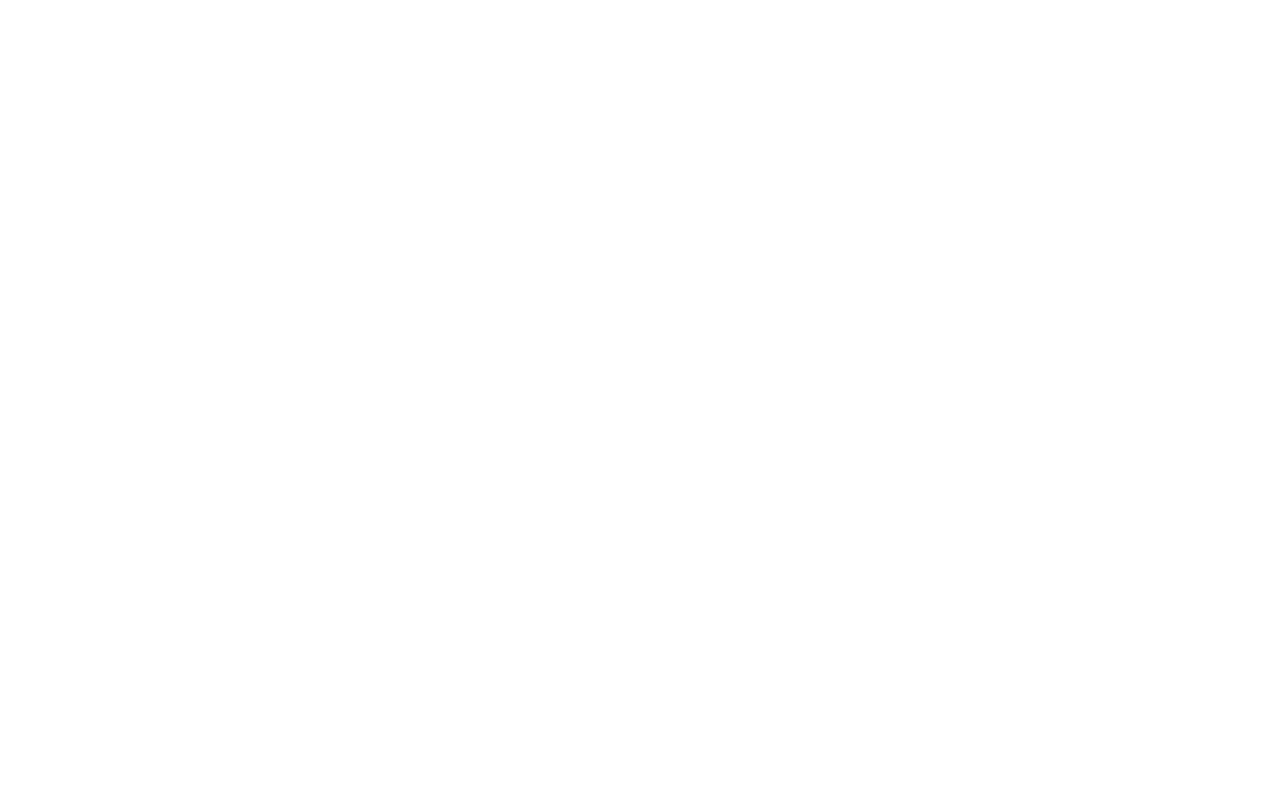
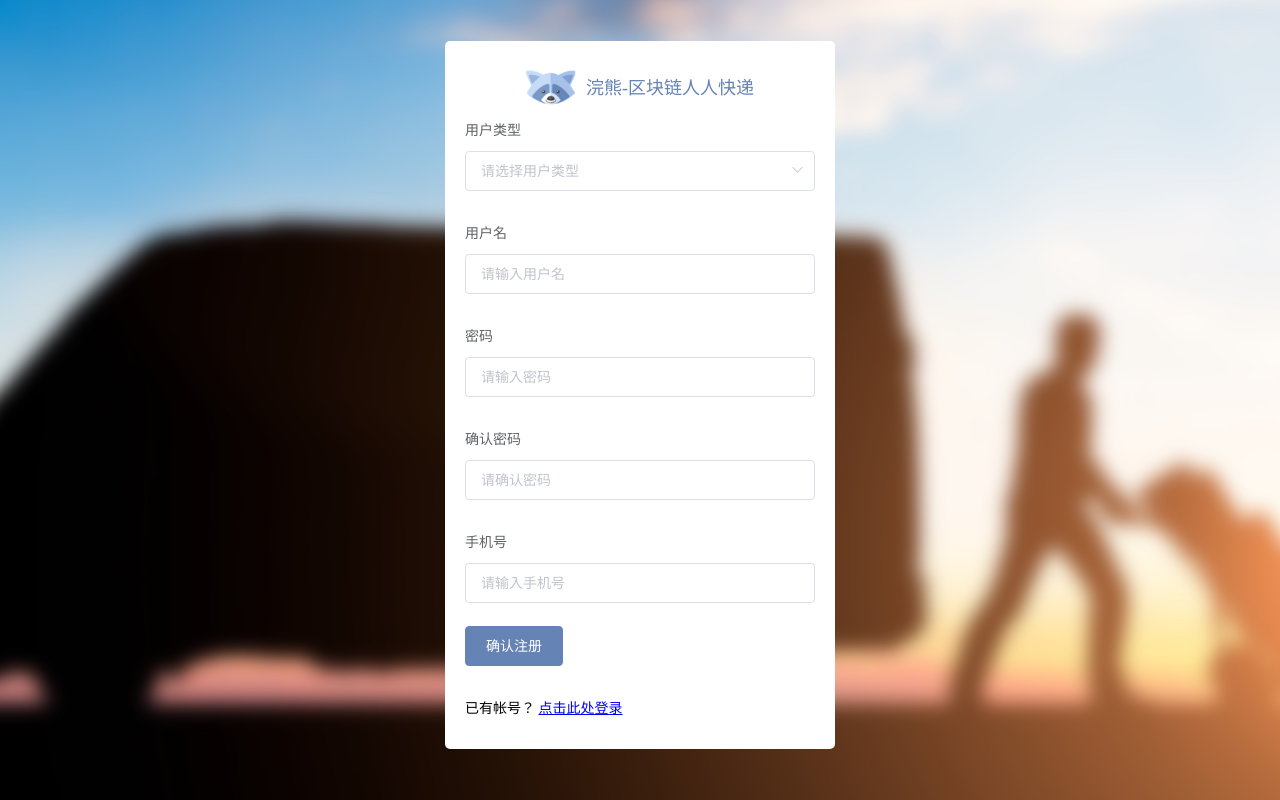
Before and after one commit to CheoGnauhs/Ursus, a Vue app in the folder front-end/: page /register in a window 1280 px wide. Built offline with nearby package versions, Linux system fonts and the light colour scheme.

Commit message:
Finished register, header, aside

```diff
--- a/front-end/src/App.vue
+++ b/front-end/src/App.vue
@@ -12,7 +12,15 @@
 </script>
 
 <style>
+html {
+  height: 100%;
+}
 body {
   margin: 0;
+  height: 100%;
+}
+#app {
+  height: 100%;
+  width: 100%;
 }
 </style>
--- /dev/null
+++ b/front-end/src/components/AsidePanel.vue
@@ -0,0 +1,46 @@
+<template>
+  <el-menu
+    default-active="1"
+    background-color="#6583B4"
+    text-color="white"
+    active-text-color="#CC7321"
+  >
+    <el-submenu index="1">
+      <template slot="title">
+        <span>快递管理</span>
+      </template>
+      <el-menu-item-group>
+        <el-menu-item index="1-1">新增快递</el-menu-item>
+        <el-submenu index="1-2">
+          <template slot="title">所有快递</template>
+          <el-menu-item index="1-2-1">进行中</el-menu-item>
+          <el-menu-item index="1-2-2">未提交</el-menu-item>
+          <el-menu-item index="1-2-3">已完成</el-menu-item>
+        </el-submenu>
+      </el-menu-item-group>
+    </el-submenu>
+    <el-submenu index="2">
+      <template slot="title">
+        <span>个人信息</span>
+      </template>
+      <el-menu-item-group>
+        <el-menu-item index="2-1">个人资料</el-menu-item>
+        <el-menu-item index="2-2">区块信息</el-menu-item>
+        <el-menu-item index="2-3">信用信息</el-menu-item>
+      </el-menu-item-group>
+    </el-submenu>
+    <el-menu-item index="3">消息中心</el-menu-item>
+  </el-menu>
+</template>
+
+<script>
+export default {
+  name: "AsidePanel"
+};
+</script>
+
+<style scoped>
+.el-menu {
+  height: 100%;
+}
+</style>
--- /dev/null
+++ b/front-end/src/components/DisplayPanel.vue
@@ -0,0 +1,28 @@
+<template>
+  <div class="display-panel">
+    <img class="logo" src="../assets/logo.png" alt="logo">
+    <span>浣熊-区块链人人快递</span>
+  </div>
+</template>
+
+<script>
+export default {
+  name: "DisplayPanel"
+};
+</script>
+
+<style scoped>
+.display-panel {
+  color: #6583b4;
+  font-size: 18px;
+  display: flex;
+  justify-content: center;
+  flex-direction: row;
+  align-items: center;
+}
+.logo {
+  height: 50px;
+  display: inline-block;
+  margin-right: 10px;
+}
+</style>
--- a/front-end/src/components/HeaderBar.vue
+++ b/front-end/src/components/HeaderBar.vue
@@ -1,18 +1,75 @@
 <template>
-    <el-menu default-active="activeIndex">
-      <el-submenu index="">
-
-        <el-menu-item index=""></el-menu-item>
-      </el-submenu>
-    </el-menu>
+  <el-menu class="header-bar">
+    <el-col span="18">
+      <DisplayPanel></DisplayPanel>
+    </el-col>
+    <el-col span="6" class="panel">
+      <div class="control-panel">
+        <el-button :style="{'margin-right': '15px'}" type="text">首页</el-button>
+        <el-badge value="0" hidden="true">
+          <el-button size="small">消息</el-button>
+        </el-badge>
+      </div>
+      <div class="menu-panel">
+        <el-dropdown>
+          <v-gravatar
+            class="avatar"
+            email="123@qq.com"
+            size="30"
+            alt="avatar"
+            default-img="robohash"
+          ></v-gravatar>
+          <el-dropdown-menu slot="dropdown">
+            <el-dropdown-item>个人中心</el-dropdown-item>
+            <el-dropdown-item>退出登录</el-dropdown-item>
+          </el-dropdown-menu>
+        </el-dropdown>
+      </div>
+    </el-col>
+  </el-menu>
 </template>
 
 <script>
+import DisplayPanel from "./DisplayPanel";
 export default {
-
-}
+  name: "HeaderBar",
+  components: { DisplayPanel }
+};
 </script>
 
-<style>
-
+<style scoped>
+.el-col {
+  align-items: center;
+  display: flex;
+}
+.el-menu {
+  height: 100%;
+}
+.header-bar {
+  display: flex;
+  border: 0;
+  border-bottom: 1px solid lightgray;
+}
+.display-panel {
+  justify-content: left;
+  padding-left: 5%;
+}
+.panel {
+  display: flex;
+  align-items: center;
+  justify-content: space-evenly;
+}
+.control-panel {
+  display: flex;
+  align-items: center;
+  justify-content: space-evenly;
+}
+.menu-panel {
+  display: flex;
+  align-items: center;
+}
+.avatar {
+  border-radius: 50%;
+  border: 1px solid gray;
+}
 </style>
--- a/front-end/src/components/Login.vue
+++ b/front-end/src/components/LoginMain.vue
@@ -1,10 +1,7 @@
 <template>
-  <div class="login-panel">
-    <div class="display-panel">
-      <img class="logo" src="../assets/logo.png" alt="logo">
-      <span>浣熊-区块链人人快递</span>
-    </div>
+  <div class="login-main">
     <el-form :model="loginInfo">
+      <DisplayPanel></DisplayPanel>
       <el-form-item label="选择登录身份">
         <br>
         <el-radio-group v-model="loginInfo.type">
@@ -20,15 +17,17 @@
       </el-form-item>
       <el-form-item>
         <el-button type="primary">登录</el-button>
-        <el-button>注册</el-button>
+        <el-button @click="toRegister">注册</el-button>
       </el-form-item>
     </el-form>
   </div>
 </template>
 
 <script>
+import DisplayPanel from "../components/DisplayPanel";
 export default {
-  name: "Login",
+  name: "LoginMain",
+  components: { DisplayPanel },
   data() {
     return {
       loginInfo: {
@@ -47,32 +46,22 @@
         }
       ]
     };
+  },
+  methods: {
+    toRegister() {
+      this.$router.push("/register");
+    }
   }
 };
 </script>
 
 <style scoped>
-.login-panel {
+.login-main {
   width: 350px;
   background: white;
   padding: 20px;
   margin: 0 auto;
   border-radius: 5px;
-  position: relative;
-  top: -50px;
   margin-bottom: 10px;
 }
-.display-panel {
-  color: #6583b4;
-  font-size: 18px;
-  display: flex;
-  justify-content: center;
-  flex-direction: row;
-  align-items: center;
-}
-.logo {
-  height: 50px;
-  display: inline-block;
-  margin-right: 10px;
-}
 </style>
--- /dev/null
+++ b/front-end/src/components/RegisterMain.vue
@@ -0,0 +1,83 @@
+<template>
+  <div class="register-main">
+    <DisplayPanel></DisplayPanel>
+    <el-form :model="regInfo">
+      <el-form-item label="用户类型">
+        <br>
+        <el-select v-model="regInfo.type" placeholder="请选择用户类型">
+          <el-option
+            v-for="item in typeOpts"
+            :key="item.value"
+            :label="item.label"
+            :value="item.value"
+          ></el-option>
+        </el-select>
+      </el-form-item>
+      <el-form-item label="用户名">
+        <el-input v-model="regInfo.username" placeholder="请输入用户名"></el-input>
+      </el-form-item>
+      <el-form-item label="密码">
+        <el-input type="password" v-model="regInfo.password" placeholder="请输入密码"></el-input>
+      </el-form-item>
+      <el-form-item label="确认密码">
+        <el-input type="password" v-model="regInfo.repeatPassword" placeholder="请确认密码"></el-input>
+      </el-form-item>
+      <el-form-item label="手机号">
+        <el-input v-model="regInfo.telephone" placeholder="请输入手机号"></el-input>
+      </el-form-item>
+      <el-form-item>
+        <el-button type="primary">确认注册</el-button>
+      </el-form-item>
+      <el-form-item>
+        已有帐号？
+        <router-link to="/">点击此处登录</router-link>
+      </el-form-item>
+    </el-form>
+  </div>
+</template>
+
+<script>
+import DisplayPanel from "./DisplayPanel";
+export default {
+  name: "RegisterMain",
+  components: { DisplayPanel },
+  data() {
+    return {
+      regInfo: {
+        type: "",
+        username: "",
+        password: "",
+        repeatPassword: "",
+        telephone: ""
+      },
+      typeOpts: [
+        {
+          label: "寄件人",
+          value: "owner"
+        },
+        {
+          label: "快递员",
+          value: "courier"
+        }
+      ]
+    };
+  }
+};
+</script>
+
+<style scoped>
+.el-select {
+  width: 100%;
+}
+.register-main {
+  width: 350px;
+  background: white;
+  padding: 20px;
+  margin: 0 auto;
+  border-radius: 5px;
+  margin-bottom: 10px;
+}
+.el-form-item:last-child {
+  margin-bottom: 0;
+}
+</style>
--- a/front-end/src/main.js
+++ b/front-end/src/main.js
@@ -3,12 +3,14 @@
 import App from './App.vue';
 import ElementUI from 'element-ui';
 import router from './router';
+import Gravatar from "vue-gravatar";
 import './theme/index.css';
 
 Vue.config.productionTip = false
 
 Vue.use(ElementUI);
 Vue.use(VueRouter);
+Vue.component('v-gravatar', Gravatar);
 
 new Vue({
   router,
--- /dev/null
+++ b/front-end/src/pages/Dashboard.vue
@@ -0,0 +1,31 @@
+<template>
+  <el-container class="dashboard">
+    <el-header>
+      <HeaderBar></HeaderBar>
+    </el-header>
+    <el-container class="content-holder">
+      <el-aside width="200px">
+        <AsidePanel></AsidePanel>
+      </el-aside>
+      <el-main>
+        <router-view></router-view>
+      </el-main>
+    </el-container>
+  </el-container>
+</template>
+
+<script>
+import HeaderBar from "../components/HeaderBar";
+import AsidePanel from "../components/AsidePanel";
+export default {
+  name: "Dashboard",
+  components: { HeaderBar, AsidePanel }
+};
+</script>
+
+<style scoped>
+.dashboard {
+  width: 100%;
+  height: 100%;
+}
+</style>
--- a/front-end/src/pages/Index.vue
+++ b/front-end/src/pages/Index.vue
@@ -1,21 +1,21 @@
 <template>
   <div id="index">
-    <Login></Login>
+    <LoginMain></LoginMain>
   </div>
 </template>
 
 <script>
-import Login from "../components/Login";
+import LoginMain from "../components/LoginMain";
 export default {
   name: "Index",
-  components: { Login }
+  components: { LoginMain }
 };
 </script>
 
 <style scoped>
 #index {
-  width: 1440px;
-  height: 803px;
+  width: 100%;
+  height: 100%;
 	background: url("../assets/express.jpg") no-repeat 40% 90%;
 	display: flex;
 	flex-direction: column;
--- a/front-end/src/pages/Register.vue
+++ b/front-end/src/pages/Register.vue
@@ -1,13 +1,24 @@
 <template>
-
+  <div class="register">
+    <RegisterMain></RegisterMain>
+  </div>
 </template>
 
 <script>
+import RegisterMain from "../components/RegisterMain";
 export default {
-
-}
+  name: "Register",
+  components: { RegisterMain }
+};
 </script>
 
-<style>
-
+<style scoped>
+.register {
+  width: 100%;
+  height: 100%;
+  background: url("../assets/express.jpg") no-repeat 40% 90%;
+  display: flex;
+  flex-direction: column;
+  justify-content: center;
+}
 </style>
--- a/front-end/vue.config.js
+++ b/front-end/vue.config.js
@@ -1,5 +1,5 @@
 module.exports = {
     devServer: {
-        proxy: 'http://127.0.0.1:3000'
+        // proxy: 'http://127.0.0.1:3000'
     }
 }
```
Also changed, not shown: front-end/src/router.js (+10 -0 lines).
